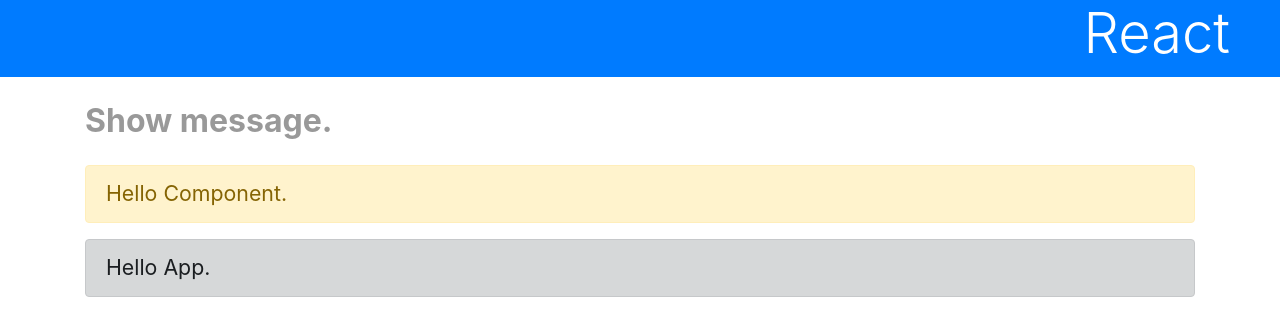
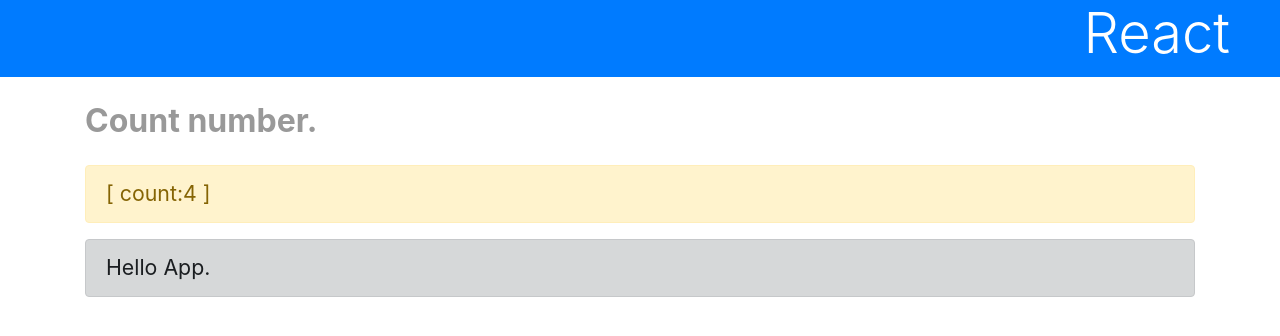
Before and after one commit to HMasataka/react-world, a React (Create React App) app: page / in a window 1280 px wide. Shown: the top 336 px of the page. Built offline with nearby package versions, Linux system fonts and the light colour scheme.

Commit message:
Feat update state

```diff
--- a/src/App.js
+++ b/src/App.js
@@ -1,20 +1,26 @@
 import React, {Component} from 'react';
 import './App.css';
-import Rect from './Rect';
 
 class App extends Component {
   constructor(props) {
     super(props);
     this.state = {
-      msg: 'Hello Component.',
+      msg: 'Hello',
+      count: 0,
     }
+    let timer = setInterval(() => {
+      this.setState({
+        count: this.state.count + 1,
+        msg: "[ count:" + this.state.count + " ]"
+      })
+    }, 1000)
   }
 
   render() {
     return <div>
       <h1 className='bg-primary text-white display-4'>React</h1>
       <div className='container'>
-        <p className="subtitle">Show message.</p>
+        <p className="subtitle">Count number.</p>
         <p className='alert alert-warning'>{this.state.msg}</p>
         <p className='alert alert-dark'>{this.props.msg}</p>
       </div>
```
